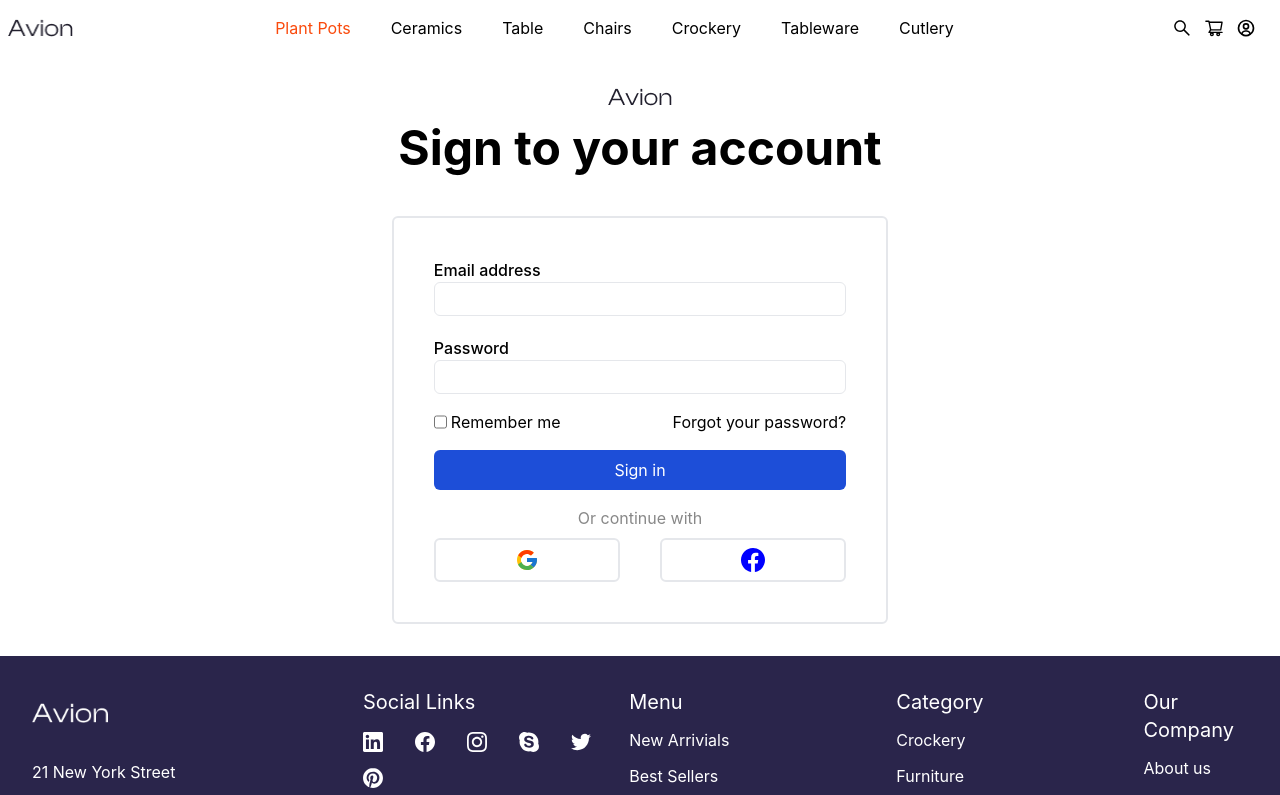
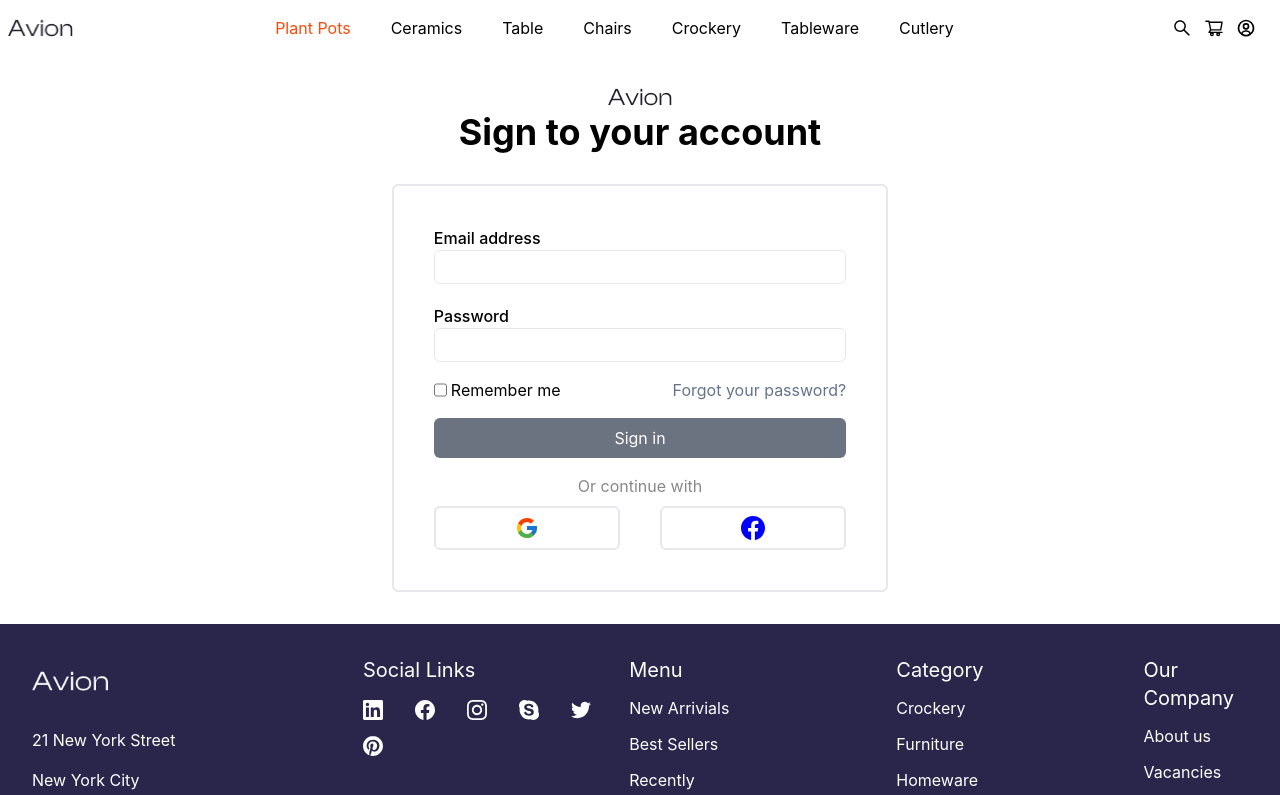
Before and after one commit to Huynhkimphat/Naver_Capstone_Project, a Next.js app: page /login in a window 1280 px wide. Shown: the top 795 px of the page. Built offline with nearby package versions, Linux system fonts and the light colour scheme.

Commit message:
update full login component

```diff
--- a/components/Login/Login.js
+++ b/components/Login/Login.js
@@ -1,26 +1,57 @@
-import React from "react";
+import React, { useState } from "react";
 import Image from "next/image";
 import { BsFacebook, BsTwitter, BsGithub } from "react-icons/bs";
 import { FcGoogle } from "react-icons/fc";
 import Logo from "../../static/Logo.png";
-export default function Login() {
+import { useRouter } from "next/router";
 const styles = {
   wrapper: "flex items-center justify-center flex-col p-[2rem]",
   image: "",
-    title: "font-[700] text-[3rem] mb-[2rem]",
+  title: "font-[700] sm:text-4xl text-2xl mb-[2rem]",
   label: "font-[500]",
   formContainer: "flex flex-col p-10 border-2 rounded-md ",
   usernameContainer: "flex w-full flex-col",
   passwordContainer: "flex w-full flex-col mt-[20px]",
   checkRemember: "flex gap-x-1",
-    loginConfig: "flex gap-x-[7rem] mt-4",
-    button: "text-center text-white p-2 my-4 bg-blue-700 rounded-md",
+  loginConfig:
+    "flex gap-x-[7rem] mt-4 sm:flex-row flex-col items-center justify-center",
+  forgot: "hover:text-[blue] text-slate-500 cursor-pointer",
+  button:
+    "text-center text-white p-2 my-4 bg-blue-700 rounded-md cursor-pointer",
+  invalidButton: "bg-gray-500",
   input: "border p-1 w-full rounded-md",
+  invalid: "border-[red]",
   hrContainer: "w-full text-center text-[#888]",
   socialContainer: "flex justify-center gap-x-10 mt-2",
-    social: "flex items-center justify-center cursor-pointer border-2 rounded-md w-full py-2",
+  social:
+    "flex items-center justify-center cursor-pointer border-2 rounded-md w-full py-2",
   icon: "text-2xl",
   fbIcon: "text-[blue]",
+};
+export default function Login() {
+  const router = useRouter();
+
+  const [enteredUsername, setEnteredUsername] = useState("");
+  const [enteredPassword, setEnteredPassword] = useState("");
+  const [userNameInvalid, setUserNameInvalid] = useState(false);
+  const [passwordInvalid, setPasswordInvalid] = useState(false);
+  const signInHandler = (event) => {
+    router.push(`/`);
+  };
+
+  const checkUsernameValid = (value) => {
+    if (value.trim().length > 6 && value.includes("@")) {
+      setUserNameInvalid(false);
+      return;
+    }
+    setUserNameInvalid(true);
+  };
+  const checkPasswordValid = (value) => {
+    if (value.trim().length > 6) {
+      setPasswordInvalid(false);
+      return;
+    }
+    setPasswordInvalid(true);
   };
   return (
     <div className={styles.wrapper}>
@@ -29,28 +60,55 @@ export default function Login() {
       </div>
       <div className={styles.title}>Sign to your account</div>
 
-      <form>
       <div className={styles.formContainer}>
         <div className={styles.usernameContainer}>
           <label htmlFor="username" className={styles.label}>
             Email address
           </label>
-            <input type="text" name="username" className={styles.input} />
+          <input
+            type="text"
+            name="username"
+            value={enteredUsername}
+            className={`${styles.input} ${userNameInvalid && styles.invalid}`}
+            onChange={(e) => {
+              setEnteredUsername(e.target.value);
+              checkUsernameValid(e.target.value);
+            }}
+          />
         </div>
         <div className={styles.passwordContainer}>
           <label htmlFor="password" className={styles.label}>
             Password
           </label>
-            <input type="password" name="password" className={styles.input} />
+          <input
+            type="password"
+            name="password"
+            value={enteredPassword}
+            className={`${styles.input} ${passwordInvalid && styles.invalid}`}
+            onChange={(e) => {
+              setEnteredPassword(e.target.value);
+              checkPasswordValid(e.target.value);
+            }}
+          />
         </div>
         <div className={styles.loginConfig}>
           <div className={styles.checkRemember}>
             <input type="checkbox" />
             <div>Remember me</div>
           </div>
-            <div>Forgot your password?</div>
+          <div className={styles.forgot}>Forgot your password?</div>
         </div>
-          <div className={styles.button}>Sign in</div>
+        <div
+          className={`${styles.button} ${
+            (!(enteredUsername && enteredPassword) ||
+              passwordInvalid ||
+              userNameInvalid) &&
+            styles.invalidButton
+          }`}
+          onClick={signInHandler}
+        >
+          Sign in
+        </div>
         <div className={styles.hrContainer}>Or continue with</div>
         <div className={styles.socialContainer}>
           <div className={styles.social}>
@@ -61,7 +119,6 @@ export default function Login() {
           </div>
         </div>
       </div>
-      </form>
     </div>
   );
 }
```
Lines whose indentation alone changed are shown as unchanged.
